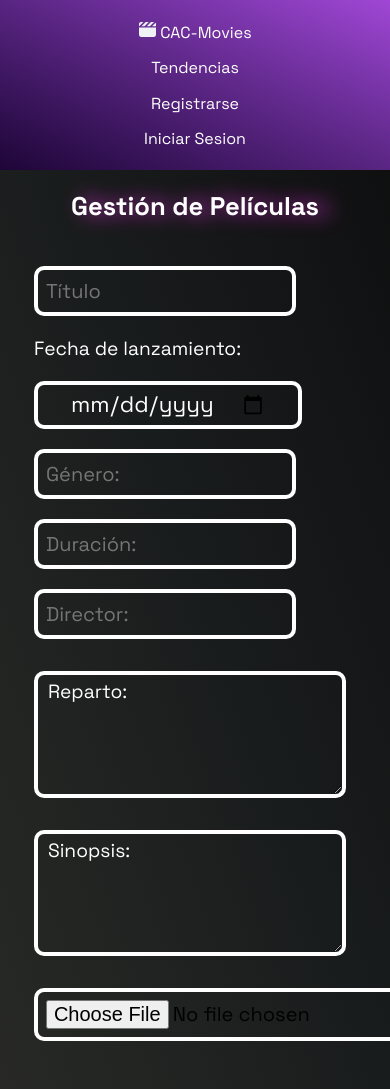
After one commit to joskita/proyecto_peliculas_php_cac, a PHP site: page /pages/adminPelis.html in a window 390 px wide; the page is wider, and only the part inside the window is pictured. The commit adds this page. Run offline with PHP 8.4, Linux system fonts and the light colour scheme.

Commit message:
se crea la pagina administrador de películas, se le da estilos y se colocan las medias querys al final del css

```diff
--- a/css/styles.css
+++ b/css/styles.css
@@ -107,26 +107,10 @@ P {
   font-weight: 500;
   margin-top: var(--spacing-3);
 }
-/*Responsive font size para mobile*/
-@media screen and (max-width: 500px) {
-  h1{
-    font-size:var(--font-medium);
-    margin-top: var(--spacing-10);
-  }
-  h2{
-    margin-top: var(--spacing-20);
-    font-size: var(--font-small);
-}
-  p{
-    font-size: var(--font-xsmall);
-  }
-}
-
-
-.container{
+ .container{
   max-width: 1200px;
   margin: 0 auto;
-}
+ }
 
 /*---------HEADER---------*/
 .header {
@@ -151,19 +135,7 @@ P {
           }
         }
       }
- /*-----------Querys de lista del nav para mobile------------*/
-@media screen and (max-width: 500px) {
-       .list-nav {
-         display: flex;
-         flex-direction: column;
-         align-items: center;
-         .icono-peliculas {
-          text-align: center;
-          color: white;
-          gap:var(--spacing-3);
-        }
-       }
-      }
+
  /*-------list item header y footer*/
   .list-item-anclas{
     padding: var(--spacing-4) var(--spacing-10);
@@ -177,14 +149,7 @@ P {
       box-shadow: 0 0 15px rgba(112, 58, 201, 0.829);
       border-radius: 5px;}
     }
-/*----Querys de lista item del nav y footer para mobile------------*/
-@media screen and (max-width: 500px) {
-  .list-item-anclas{
-    padding: var(--spacing-2) var(--spacing-5);
-    font-size:var(--font-xxxsmall);
-    margin: var(--spacing-1)var(--spacing-3);
-   }
-  }
+
   /*-------estilos index--------*/
 .main-container {
   margin: 0 auto;
@@ -499,42 +401,10 @@ P {
           }
         }
       }
-/*----------------Querys de login para mobile-------------------*/
-@media screen and (max-width: 500px) {
-.body-login{
-   width: 100%;
-   padding: var(--spacing-5) var(--spacing-10);
-}
-.header-login{
-   margin-top: var(--spacing-10);
-}
-.title-login, .title-registro {
-   font-size: var(--font-xxsmall);
-}
-.main-login {
-   width: 100%;
-     .form-login {
-        .input-login {
-          padding: var(--spacing-5) var(--spacing-15);
-          font-size:var(--font-xxxsmall);
-         }
-       }
-.input-submit{
-   padding:var(--spacing-5) var(--spacing-30);
-   font-size:var(--font-small);
-   margin-bottom: var(--spacing-5);
-}
-.ancla-registro-login{
-  margin-top: var(--spacing-5);
-  font-size: var(--font-xxsmall);
-    }
-  }
-}
-
 /*------------estilos de registrarme-------------------*/
 .input-date{
   color: white;
-  padding: var(--spacing-3) var(--spacing-45);
+  padding: var(--spacing-3) var(--spacing-20);
   background-color:transparent;
   border: 4px solid white;
   border-radius: 10px;
@@ -672,7 +542,194 @@ font-size: var(--font-xxsmall);
                  }
                 }
               }
-/*---Querys para mobile pagina detalle de pelicula----*/
+/*Gestor de Peliculas*/
+.formulario-gestor-de-peliculas{
+  width: 100%;
+  margin: 0 auto;
+  padding: var(--spacing-10);
+   .container-gestor{
+    width: 90%;
+      margin: var(--spacing-20) auto;
+      display: flex;
+      flex-wrap: wrap;
+      align-items: center;
+      gap: 20px;
+     .input-gestor{
+        border-radius: 10px;
+        padding: var(--spacing-5) var(--spacing-5);
+        border: 4px solid white;
+        font-size:20px;
+        background-color: transparent;
+        &:focus{
+          border: 2px solid rgba(98, 35, 180, 0.836);
+          background:rgba(115, 37, 240, 0.3);
+          outline: none;
+          box-shadow: 0 0 20px rgba(112, 58, 201, 0.729);
+        }
+      }
+    }
+     .label-gestor{
+      font-size: var(--font-xxsmall);
+      color: white;
+    }
+    .container-textarea{
+      width: 90%;
+      gap: var(--spacing-20);
+      margin:var(--spacing-20) auto;
+      display: flex;
+      flex-direction: column;
+      align-items:start;
+        .textarea{
+         display: block;
+         width: 80vw;
+         height: 15vh;
+         background-color: transparent;
+         color: white;
+         border-radius: 10px;
+         padding: 4px 10px;
+         font-size: var(--font-xxsmall);
+         border: 4px solid white;
+        &:focus{
+          border: 2px solid rgba(98, 35, 180, 0.836);
+          background:rgba(115, 37, 240, 0.3);
+          outline: none;
+          box-shadow: 0 0 20px rgba(112, 58, 201, 0.729);
+        }
+      }
+    }
+   }
+/*Responsive font size para mobile*/
+@media screen and (max-width: 500px) {
+  h1{
+    font-size:var(--font-medium);
+    margin-top: var(--spacing-10);
+  }
+  h2{
+    margin-top: var(--spacing-20);
+    font-size: var(--font-small);
+}
+  p{
+    font-size: var(--font-xsmall);
+  }
+}
+/*-----------Querys de lista del nav para mobile------------*/
+@media screen and (max-width: 500px) {
+  .list-nav {
+    display: flex;
+    flex-direction: column;
+    align-items: center;
+    .icono-peliculas {
+     text-align: center;
+     color: white;
+     gap:var(--spacing-3);
+   }
+  }
+ }
+/*----Querys de lista item del nav y footer para mobile------------*/
+@media screen and (max-width: 500px) {
+  .list-item-anclas{
+    padding: var(--spacing-2) var(--spacing-5);
+    font-size:var(--font-xxxsmall);
+    margin: var(--spacing-1)var(--spacing-3);
+   }
+  }
+ /*--------Querys seccion primaria index ----------*/
+ @media screen and (max-width: 500px) {
+  .seccion-primaria{
+    min-height: 75vh;
+     .input_registrarse {
+          padding: var(--spacing-2) var(--spacing-5);
+          font-size: var(--font-xsmall);
+        }
+      }
+    }
+ /*------------Querys seccion secundaria para mobile---------------*/
+ @media screen and (max-width: 500px) {
+  .seccion-secundaria {
+    width: 100%;
+    padding: var(--spacing-5) var(--spacing-15);
+     .miniform-seccion-secundaria{
+           display: flex;
+           flex-direction: column;
+           align-items: center;
+          .input_textarea {
+               padding: var(--spacing-8)var(--spacing-40);
+
+              }
+             .input_buscar {
+               font-size:var(--font-xxsmall) ;
+               padding:var(--spacing-3) var(--spacing-6);
+              }
+            }
+          }
+        }
+ /*----Querys de botones para seccion tendencias para MOBILE--------------*/
+ @media screen and (max-width: 500px) {
+  .botones {
+   .boton {
+     font-size: var(--font-xxxsmall);
+     padding: var(--spacing-4) var(--spacing-8);
+    }
+  }
+}
+/*---------   Querys mobile seccion aclamadas-------------*/
+@media screen and (max-width: 500px) {
+  .seccion-aclamadas {
+    .list-peliculas-aclamadas {
+        .imagen-galeria {
+            width: 180px;
+    }
+   }
+ }
+}
+/*Querys para footer dispositivo Mobile*/
+@media screen and (max-width: 500px) {
+  .footer {
+    .nav-footer{
+       margin: var(--spacing-8) auto;
+      .list-footer{
+         display: flex;
+         flex-direction: column;
+         align-items:center;
+          .icono-arrow-up{
+             position:initial;
+            }
+           }
+         }
+       }
+     }
+ /*----------------Querys de login para mobile-------------------*/
+@media screen and (max-width: 500px) {
+  .body-login{
+     width: 100%;
+     padding: var(--spacing-5);
+  }
+  .header-login{
+     margin-top: var(--spacing-10);
+  }
+  .title-login, .title-registro{
+     font-size: var(--font-small);
+  }
+  .main-login {
+     width: 100%;
+       .form-login {
+          .input-login {
+            padding: var(--spacing-5) var(--spacing-15);
+            font-size:var(--font-xxxsmall);
+           }
+         }
+  .input-submit{
+     padding:var(--spacing-5) var(--spacing-30);
+     font-size:var(--font-small);
+     margin-bottom: var(--spacing-5);
+  }
+  .ancla-registro-login{
+    margin-top: var(--spacing-5);
+    font-size: var(--font-xxsmall);
+      }
+    }
+  }
+ /*---Querys para mobile pagina detalle de pelicula----*/
 @media screen and (max-width: 500px) {
   .body-detalle{
     background-image: linear-gradient(
--- /dev/null
+++ b/pages/adminPelis.html
@@ -0,0 +1,90 @@
+<html lang="es">
+<head>
+    <meta charset="UTF-8">
+    <meta name="viewport" content="width=device-width, initial-scale=1.0">
+    <!--Titulo-->
+    <title>Administrador de Películas</title>
+     <!--aos-->
+     <link href="https://unpkg.com/aos@2.3.1/dist/aos.css" rel="stylesheet">
+     <!--favicon-->
+     <link rel="icon" type="image/png" href="../assets/img/claqanim.png">
+     <!--animate-->
+     <link rel="stylesheet"href="https://cdnjs.cloudflare.com/ajax/libs/animate.css/4.1.1/animate.min.css"/>
+     <!--css-->
+     <link rel="stylesheet" href="../css/styles.css">
+</head>
+<body>
+    <!--inicio de header-->
+    <header class="header">
+        <nav class="nav">
+          <ul class="list-nav">
+            <li class="animate__animated animate__wobble animate__repeat-2	2 icono-peliculas list-item-anclas">
+             <a href="../index.html">
+              <img src="../assets/iconos/clapperboard-solid (1).svg" width="17px" alt="icono de codomovies" loading="lazy">
+              <span >CAC-Movies</span>
+             </a>
+           </li>
+
+           <li class="list-item-anclas">
+              <a href="#tendencias">Tendencias</a>
+            </li>
+            <li class="list-item-anclas">
+              <a href="./registrarse.html" target="_blank">Registrarse</a>
+            </li>
+            <li class="list-item-anclas">
+              <a href="./login.html" target="_blank">Iniciar Sesion</a>
+            </li>
+          </ul>
+        </nav>
+    </header>
+      <!--fin de header-->
+    <main>
+        <h1 class="title-login">Gestión de Películas</h1>
+            <section class="formulario-gestor-de-peliculas">
+                <div class="container-gestor">
+                    <input class="input-gestor" type="text" name="Título:"placeholder="Título">
+                    <label class="label-gestor"for="date">Fecha de lanzamiento:</label>
+                    <input class="input-date" type="date">
+                    <input class="input-gestor" type="text" name="Género:" id="" placeholder="Género:">
+                    <input class="input-gestor" type="text" name="Duración:" id=""placeholder="Duración:">
+                    <input class="input-gestor" type="text" name="Director:" id=""placeholder="Director:">
+                </div>
+                <div class="container-textarea">
+                 <textarea class="textarea" name="" id="" cols="" rows="">Reparto:</textarea>
+                 <textarea class="textarea" name="" id="" cols="" rows="">Sinopsis:</textarea>
+                </div>
+                <div class="container-gestor " id="file">
+                 <input class="input-gestor" type="file" name="file" id="">
+                </div>
+            </section>
+
+
+    </main>
+  <!--inicio de footer-->
+  <footer class="footer">
+    <nav class="nav-footer">
+     <ul class="list-footer">
+       <li class="list-item-anclas" >
+          <a href="#">Términos y Condiciones</a>
+        </li>
+       <li class="list-item-anclas" >
+          <a href="#">Preguntas Frecuentes</a>
+       </li>
+        <li class="list-item-anclas" >
+          <a href="#">Ayuda</a>
+        </li>
+        <li>
+        <a class="icono-arrow-up" href="../index.html">
+          <img src="../assets/iconos/iconizer-ei--arrow-up.svg" alt="flecha hacia arriba" width="60px" />
+         </a>
+       </li>
+     </ul>
+   </nav>
+   </footer>
+      <!--fin de footer-->
+      <script src="https://unpkg.com/aos@2.3.1/dist/aos.js"></script>
+      <script>
+        AOS.init();
+      </script>
+</body>
+</html>
```
Also changed, not shown: other parts of css/styles.css (+4 -67 lines).
